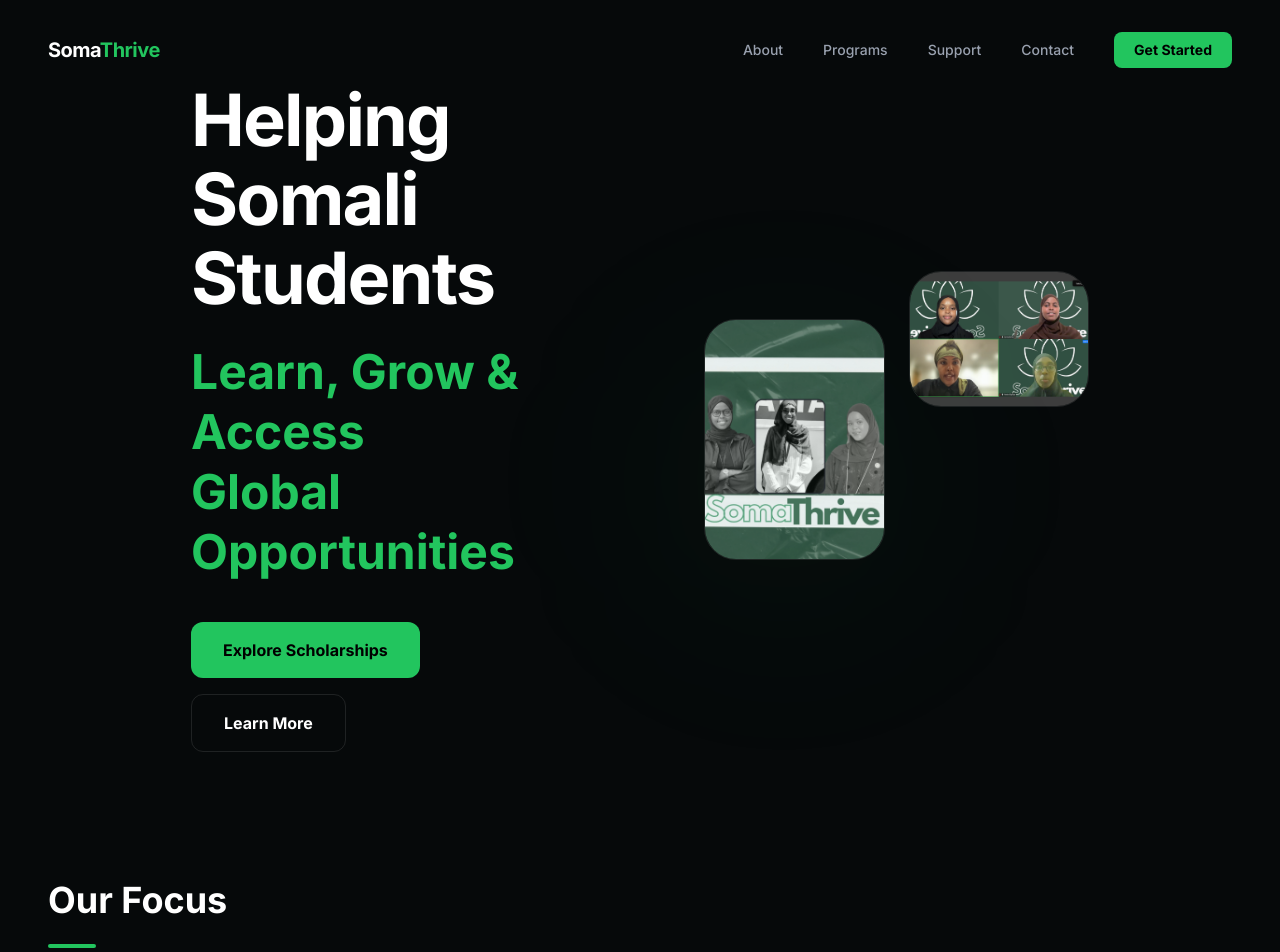
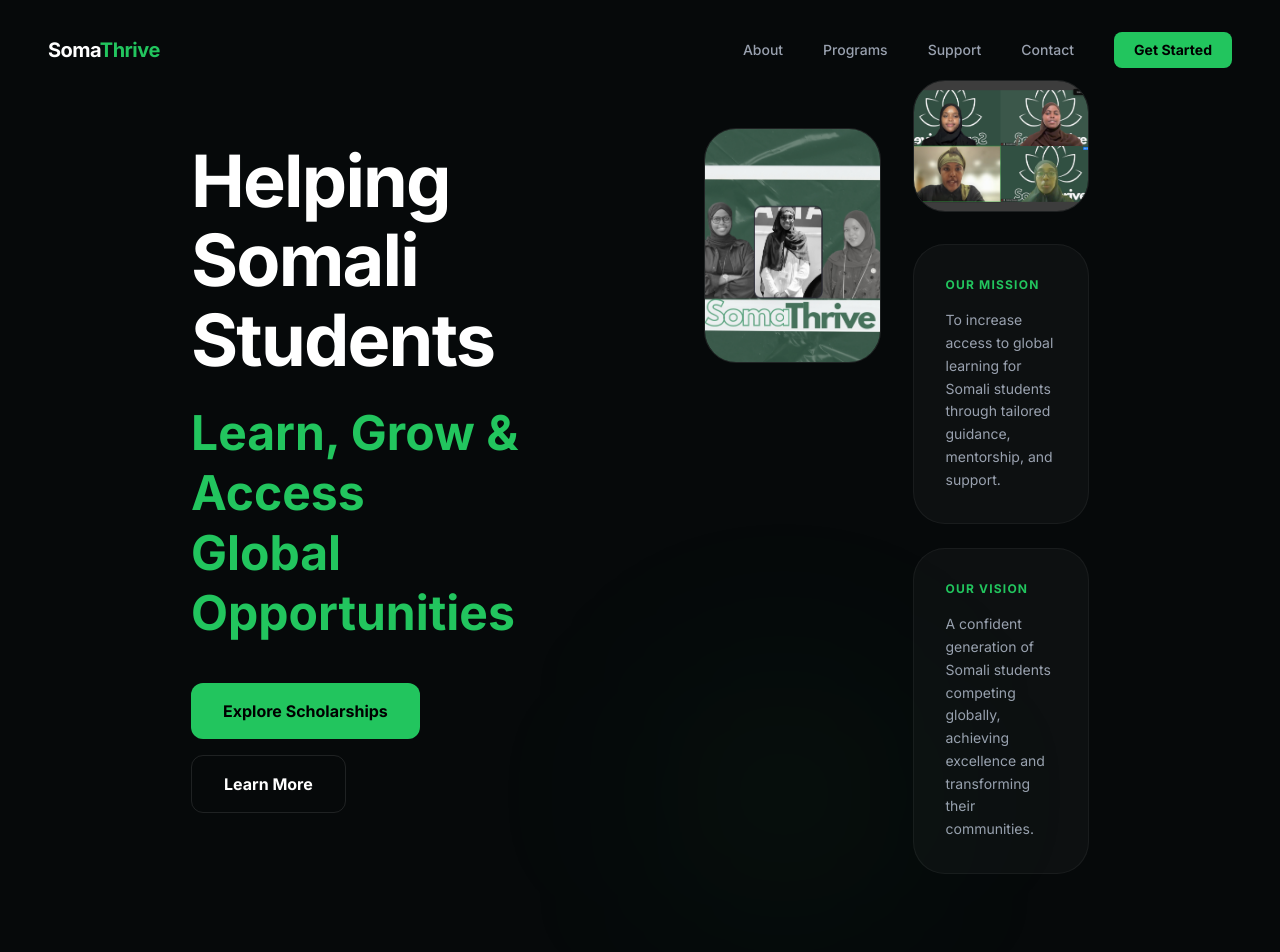
Before and after one commit to mohamedosmann/somathrive, a Next.js app: page / in a window 1280 px wide. Shown: the top 952 px of the page. Built offline with nearby package versions, Linux system fonts and the light colour scheme.

Commit message:
UI: Integrated Mission and Vision blocks directly into the Hero grid for a modern layout

```diff
--- a/app/page.tsx
+++ b/app/page.tsx
@@ -74,33 +74,47 @@ export default function Home() {
             </div>
           </motion.div>
 
-          <div className="relative hidden lg:grid grid-cols-2 gap-6 items-start">
+          <div className="relative hidden lg:grid grid-cols-2 gap-8 items-start">
             <motion.div
               initial={{ opacity: 0, y: 20 }}
               animate={{ opacity: 1, y: 0 }}
               transition={{ delay: 0.3 }}
               className="relative aspect-[3/4] rounded-[2rem] overflow-hidden border border-white/10 mt-12"
             >
-              <Image
-                src="/hero-2.jpg"
-                alt="SomaThrive Community"
-                fill
-                className="object-cover"
-              />
+              <Image src="/hero-2.jpg" alt="SomaThrive Community" fill className="object-cover" />
             </motion.div>
+
+            <div className="space-y-8">
               <motion.div
                 initial={{ opacity: 0, y: -20 }}
                 animate={{ opacity: 1, y: 0 }}
                 transition={{ delay: 0.4 }}
                 className="relative aspect-[4/3] rounded-[2rem] overflow-hidden border border-white/10"
               >
-              <Image
-                src="/hero-1.png"
-                alt="SomaThrive Session"
-                fill
-                className="object-cover"
-              />
+                <Image src="/hero-1.png" alt="SomaThrive Session" fill className="object-cover" />
               </motion.div>
+
+              <div className="grid grid-cols-1 gap-6">
+                <motion.div
+                  initial={{ opacity: 0, x: 20 }}
+                  animate={{ opacity: 1, x: 0 }}
+                  transition={{ delay: 0.5 }}
+                  className="p-8 rounded-[2rem] bg-white/[0.03] border border-white/5"
+                >
+                  <h4 className="text-[#22c55e] text-xs font-bold uppercase tracking-widest mb-4">Our Mission</h4>
+                  <p className="text-sm text-gray-400 leading-relaxed">To increase access to global learning for Somali students through tailored guidance, mentorship, and support.</p>
+                </motion.div>
+                <motion.div
+                  initial={{ opacity: 0, x: 20 }}
+                  animate={{ opacity: 1, x: 0 }}
+                  transition={{ delay: 0.6 }}
+                  className="p-8 rounded-[2rem] bg-white/[0.03] border border-white/5"
+                >
+                  <h4 className="text-[#22c55e] text-xs font-bold uppercase tracking-widest mb-4">Our Vision</h4>
+                  <p className="text-sm text-gray-400 leading-relaxed">A confident generation of Somali students competing globally, achieving excellence and transforming their communities.</p>
+                </motion.div>
+              </div>
+            </div>
             <div className="absolute -bottom-12 -left-12 w-64 h-64 bg-[#22c55e]/5 blur-[100px] rounded-full pointer-events-none" />
           </div>
         </div>
```
Lines whose indentation alone changed are shown as unchanged.
